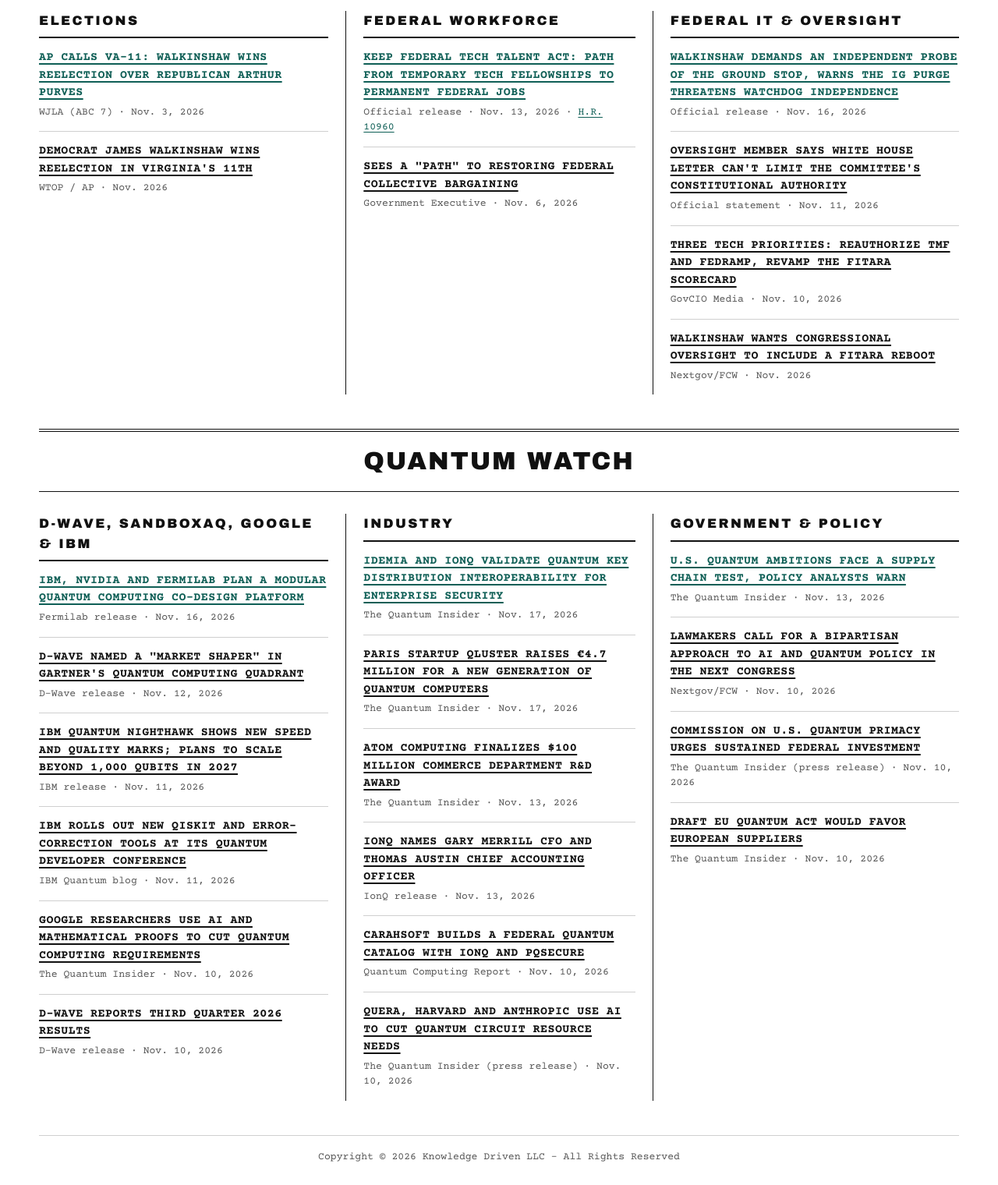
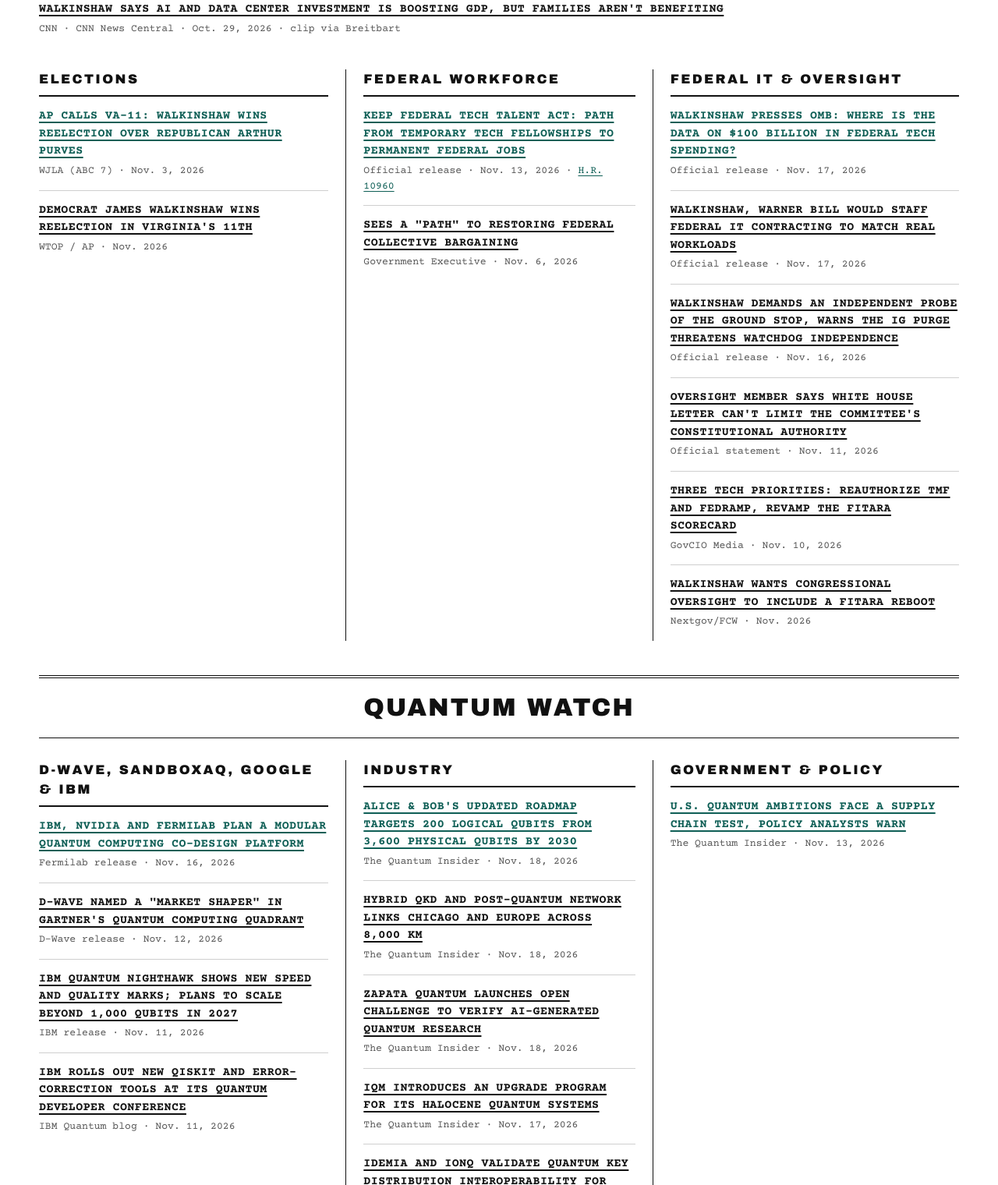
Before and after one commit to alanvalsosa/kdriven-site, a plain HTML site: page index.html in a window 1280 px wide. Shown: the part 1280-2800 px from the top of the page at 78% size. Drawn offline with nearby package versions, Linux system fonts and the light colour scheme.

Commit message:
Update KDriven page (Nov. 18, 2026 full refresh)
Co-Authored-By: Claude Opus 5.5 <noreply@anthropic.com>
Claude-Session: https://claude.ai/code/session_015jNmsP26dn9JVj2VM3tkcd

```diff
--- a/index.html
+++ b/index.html
@@ -80,7 +80,7 @@ li:first-child > a { color: var(--accent); }
   <div class="mast">
     <p class="mark">KDRIVEN</p>
     <p class="tag">High-confidence sources only</p>
-    <p class="updated">Updated Tue., Nov. 17, 2026 · Walkinshaw news from the last three weeks · Quantum news from the last week</p>
+    <p class="updated">Updated Wed., Nov. 18, 2026 · Walkinshaw news from the last three weeks · Quantum news from the last week</p>
   </div>
 
   <h2 class="watch">James Walkinshaw Watch</h2>
@@ -89,6 +89,7 @@ li:first-child > a { color: var(--accent); }
   <section class="onair">
     <h2>On Air</h2>
     <ul>
+      <li><a target="_blank" rel="noopener" href="https://www.cnn.com/2026/11/18/politics/video/walkinshaw-dhs-mullin-tech-outage-explanations">Walkinshaw says Trump administration decisions have made cyber outages "a whole lot worse" ahead of Mullin hearing</a><span class="src">CNN · Nov. 18, 2026</span></li>
       <li><a target="_blank" rel="noopener" href="https://www.ms.now/the-weekend/watch/he-was-not-being-truthful-oversight-dem-calls-for-secy-duffy-to-answer-questions-under-oath-2520814147847">Walkinshaw says Duffy was not "being truthful" about the FAA ground stop and should answer questions under oath</a><span class="src">MS NOW · The Weekend · Nov. 15, 2026</span></li>
       <li><a target="_blank" rel="noopener" href="https://crooksandliars.com/cltv/2026/11/rep-walkinshaw-says-congress-will">Walkinshaw says Congress will investigate the Nvidia spy scandal</a><span class="src">CNN · clip via Crooks and Liars · first seen Nov. 14, 2026</span></li>
       <li><a target="_blank" rel="noopener" href="https://www.youtube.com/watch?v=c0jHxe59lZs">Walkinshaw says he still hasn't been briefed on the FAA ground stop</a><span class="src">MS NOW · The Weeknight · Nov. 13, 2026 · clip via YouTube</span></li>
@@ -121,6 +122,8 @@ li:first-child > a { color: var(--accent); }
   <section>
     <h2>Federal IT &amp; Oversight</h2>
     <ul>
+      <li><a href="https://walkinshaw.house.gov/news/documentsingle.aspx?DocumentID=1040">Walkinshaw presses OMB: where is the data on $100 billion in federal tech spending?</a><span class="src">Official release · Nov. 17, 2026</span></li>
+      <li><a href="https://walkinshaw.house.gov/news/documentsingle.aspx?DocumentID=1038">Walkinshaw, Warner bill would staff federal IT contracting to match real workloads</a><span class="src">Official release · Nov. 17, 2026</span></li>
       <li><a href="https://walkinshaw.house.gov/news/documentsingle.aspx?DocumentID=1036">Walkinshaw demands an independent probe of the ground stop, warns the IG purge threatens watchdog independence</a><span class="src">Official release · Nov. 16, 2026</span></li>
       <li><a href="https://walkinshaw.house.gov/news/documentsingle.aspx?DocumentID=1022">Oversight member says White House letter can't limit the committee's constitutional authority</a><span class="src">Official statement · Nov. 11, 2026</span></li>
       <li><a href="https://govciomedia.com/rep-walkinshaw-on-3-tech-priorities-tmf-fitara-and-fedramp/">Three tech priorities: reauthorize TMF and FedRAMP, revamp the FITARA scorecard</a><span class="src">GovCIO Media · Nov. 10, 2026</span></li>
@@ -139,20 +142,20 @@ li:first-child > a { color: var(--accent); }
       <li><a href="https://www.dwavequantum.com/company/newsroom/press-release/d-wave-named-a-market-shaper-as-of-november-2026-in-the-gartner-emerging-market-quadrant-for-quantum-computing-established-vendors/">D-Wave named a "Market Shaper" in Gartner's quantum computing quadrant</a><span class="src">D-Wave release · Nov. 12, 2026</span></li>
       <li><a href="https://newsroom.ibm.com/2026-11-11-ibm-quantum-nighthawk-demonstrates-new-levels-of-speed-and-quality,-with-plans-to-scale-beyond-1,000-qubits-in-2027">IBM Quantum Nighthawk shows new speed and quality marks; plans to scale beyond 1,000 qubits in 2027</a><span class="src">IBM release · Nov. 11, 2026</span></li>
       <li><a href="https://www.ibm.com/quantum/blog/dev-tools-qdc-2026">IBM rolls out new Qiskit and error-correction tools at its Quantum Developer Conference</a><span class="src">IBM Quantum blog · Nov. 11, 2026</span></li>
-      <li><a href="https://thequantuminsider.com/2026/11/10/google-researchers-use-ai-and-mathematical-proofs-to-cut-quantum-computing-requirements/">Google researchers use AI and mathematical proofs to cut quantum computing requirements</a><span class="src">The Quantum Insider · Nov. 10, 2026</span></li>
-      <li><a href="https://www.dwavequantum.com/company/newsroom/press-release/d-wave-reports-third-quarter-2026-results/">D-Wave reports third quarter 2026 results</a><span class="src">D-Wave release · Nov. 10, 2026</span></li>
     </ul>
   </section>
 
   <section>
     <h2>Industry</h2>
     <ul>
+      <li><a href="https://thequantuminsider.com/2026/11/18/alice-bobs-updated-roadmap-targets-200-logical-qubits-from-3600-physical-qubits-by-2030/">Alice &amp; Bob's updated roadmap targets 200 logical qubits from 3,600 physical qubits by 2030</a><span class="src">The Quantum Insider · Nov. 18, 2026</span></li>
+      <li><a href="https://thequantuminsider.com/2026/11/18/8000-km-quantum-safe-network-us-europe-demonstration/">Hybrid QKD and post-quantum network links Chicago and Europe across 8,000 km</a><span class="src">The Quantum Insider · Nov. 18, 2026</span></li>
+      <li><a href="https://thequantuminsider.com/2026/11/18/zapata-quantum-launches-open-challenge-to-verify-ai-generated-quantum-research/">Zapata Quantum launches open challenge to verify AI-generated quantum research</a><span class="src">The Quantum Insider · Nov. 18, 2026</span></li>
+      <li><a href="https://thequantuminsider.com/2026/11/17/iqm-halocene-quantum-systems-upgrade-programme/">IQM introduces an upgrade program for its Halocene quantum systems</a><span class="src">The Quantum Insider · Nov. 17, 2026</span></li>
       <li><a href="https://thequantuminsider.com/2026/11/17/idemia-ionq-validate-qkd-interoperability-enterprise-security/">IDEMIA and IonQ validate quantum key distribution interoperability for enterprise security</a><span class="src">The Quantum Insider · Nov. 17, 2026</span></li>
       <li><a href="https://thequantuminsider.com/2026/11/17/qluster-raises-e4-7-million-to-develop-a-new-generation-of-quantum-computers/">Paris startup Qluster raises &euro;4.7 million for a new generation of quantum computers</a><span class="src">The Quantum Insider · Nov. 17, 2026</span></li>
       <li><a href="https://thequantuminsider.com/2026/11/13/atom-computing-finalizes-100-million-u-s-department-of-commerce-rd-award/">Atom Computing finalizes $100 million Commerce Department R&amp;D award</a><span class="src">The Quantum Insider · Nov. 13, 2026</span></li>
       <li><a href="https://www.ionq.com/news/ionq-announces-executive-leadership-evolution">IonQ names Gary Merrill CFO and Thomas Austin chief accounting officer</a><span class="src">IonQ release · Nov. 13, 2026</span></li>
-      <li><a href="https://quantumcomputingreport.com/carahsoft-builds-federal-quantum-catalog-with-ionq-and-pqsecure-partnerships/">Carahsoft builds a federal quantum catalog with IonQ and PQSecure</a><span class="src">Quantum Computing Report · Nov. 10, 2026</span></li>
-      <li><a href="https://thequantuminsider.com/2026/11/10/quera-harvard-anthropic-ai-quantum-circuit-resource-requirements/">QuEra, Harvard and Anthropic use AI to cut quantum circuit resource needs</a><span class="src">The Quantum Insider (press release) · Nov. 10, 2026</span></li>
     </ul>
   </section>
 
@@ -160,9 +163,6 @@ li:first-child > a { color: var(--accent); }
     <h2>Government &amp; Policy</h2>
     <ul>
       <li><a href="https://thequantuminsider.com/2026/11/13/u-s-quantum-ambitions-face-a-supply-chain-test-policy-analysts-warn/">U.S. quantum ambitions face a supply chain test, policy analysts warn</a><span class="src">The Quantum Insider · Nov. 13, 2026</span></li>
-      <li><a href="https://www.nextgov.com/emerging-tech/2026/11/lawmakers-call-bipartisan-approach-ai-quantum-policy-next-congress/417164/">Lawmakers call for a bipartisan approach to AI and quantum policy in the next Congress</a><span class="src">Nextgov/FCW · Nov. 10, 2026</span></li>
-      <li><a href="https://thequantuminsider.com/2026/11/10/commission-on-u-s-quantum-primacy-urges-sustained-investment-to-turn-quantum-discovery-into-american-advantage/">Commission on U.S. Quantum Primacy urges sustained federal investment</a><span class="src">The Quantum Insider (press release) · Nov. 10, 2026</span></li>
-      <li><a href="https://thequantuminsider.com/2026/11/10/draft-eu-quantum-act-would-favor-european-suppliers-set-computing-and-security-targets/">Draft EU Quantum Act would favor European suppliers</a><span class="src">The Quantum Insider · Nov. 10, 2026</span></li>
     </ul>
   </section>
   </div>
```
